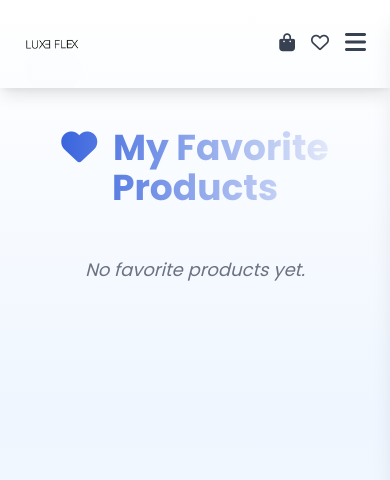
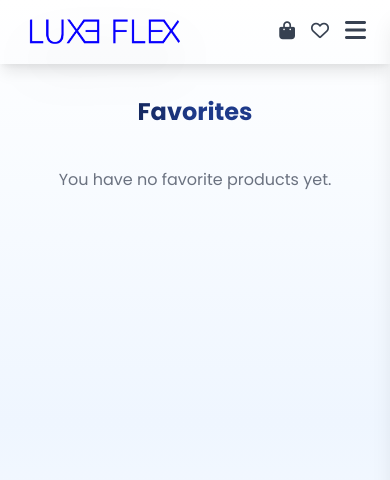
Before and after one commit to Mohanad-Ahmed-2002/ECOM-LUX, a Django app: page /favorite in a window 390 px wide. Shown: the top 480 px of the page. Run offline with Django 5.2, Linux system fonts and the light colour scheme; tables that the repository leaves empty hold one stand-in row (values such as "Sample post"); some libraries are stand-ins or nearby versions.

Commit message:
edit design and responsive

```diff
--- a/store/templates/base.html
+++ b/store/templates/base.html
@@ -44,8 +44,8 @@
 
             <!-- Logo -->
             <a href="{% url 'home' %}" class="flex items-center">
-                <img src="/static/Untitled design.png" alt="LUXEFLEX Logo"
-                    class="h-14 sm:h-16 md:h-20 w-auto object-contain rounded-2xl filter drop-shadow-2xl brightness-110 contrast-125 transition-all duration-300 hover:brightness-125 hover:scale-105 ">
+                <img src="/static/logo.png" alt="LUXEFLEX Logo"
+                    class="h-8 sm:h-10 md:h-12 lg:h-12 w-auto max-w-[200px] object-contain rounded-2xl filter drop-shadow-2xl brightness-110 contrast-125 transition-all duration-300 hover:brightness-125 hover:scale-105"
             </a>
 
             <!-- Icons + Mobile Button -->
--- a/store/templates/myapp/favorite.html
+++ b/store/templates/myapp/favorite.html
@@ -1,6 +1,9 @@
 {% extends 'base.html' %}
-{% block title %}My Favorites - LUXEFLEX{% endblock %}
+
+{% block title %}Favorites{% endblock %}
+
 {% block content %}
+<div class="container mx-auto px-3 py-8">
 
     <!-- Success Messages -->
     {% if messages %}
@@ -25,56 +28,53 @@
     </script>
     {% endif %}
 
-<section class="container mx-auto px-4 py-10">
+    <!-- عنوان الصفحة -->
+    <h1
+        class="text-2xl sm:text-3xl font-bold text-center mb-8 bg-gradient-to-r from-black via-blue-900 to-blue-900 bg-clip-text text-transparent animate__animated animate__fadeInDown">
+        Favorites
+    </h1>
 
-    <h2
-        class="text-4xl sm:text-5xl font-extrabold bg-gradient-to-r from-blue-700 to-cyan-400 bg-clip-text text-transparent text-center mb-12 animate__animated animate__fadeInDown">
-        <i class="fas fa-heart mr-2"></i> My Favorite Products
-    </h2>
-
-    <div class="grid grid-cols-1 sm:grid-cols-2 md:grid-cols-3 lg:grid-cols-4 gap-8" data-aos="fade-up">
+    <!-- عرض المنتجات المفضلة -->
+    {% if favorites %}
+    <div class="grid grid-cols-2 sm:grid-cols-3 md:grid-cols-4 gap-5 sm:gap-8">
         {% for item in favorites %}
         <div
-            class="bg-white border border-gray-100 rounded-3xl overflow-hidden shadow-lg group hover:shadow-2xl transition-all duration-300 flex flex-col hover:scale-[1.03]">
+            class="bg-white rounded-2xl shadow-md hover:shadow-lg overflow-hidden transform hover:-translate-y-1 transition-all duration-300">
+            <a href="#">
+                <img src="{{ item.product.image.url }}" alt="{{ item.product.name }}"
+                    class="w-full h-52 sm:h-60 object-cover transition duration-300 ease-in-out hover:scale-105">
+            </a>
+            <div class="p-4 flex flex-col justify-between h-36 sm:h-40">
+                <h2 class="text-sm sm:text-base font-semibold text-gray-900 truncate">{{ item.product.name }}</h2>
+                <p class="text-gray-500 text-xs sm:text-sm mt-1 line-clamp-2">{{ item.product.description }}</p>
+                <p class="text-black font-bold text-sm sm:text-base mt-2">{{ item.product.price }} EGP</p>
 
-            <!-- Product Image -->
-            <div class="relative overflow-hidden">
-                <img src="{{ item.product.image.url }}" alt="{{ item.product.name }}" title="{{ item.product.name }}"
-                    class="rounded-lg w-full h-60 object-cover transition group-hover:scale-105 duration-500 bg-white p-2">
-            </div>
-
-            <!-- Product Info -->
-            <div class="p-4 flex flex-col justify-between flex-grow">
-                <h3 class="text-lg sm:text-xl font-semibold text-gray-900 mb-2">{{ item.product.name }}</h3>
-                <p class="text-blue-700 font-bold text-sm sm:text-base mb-4">EGP {{ item.product.price }}</p>
-
-                <div class="flex items-center justify-between gap-2 pt-2">
-                    <!-- Add to Cart -->
-                    <form method="post" action="{% url 'add_to_cart' item.product.id %}" class="flex-grow">
+                <div class="mt-4 flex items-center justify-between">
+                    <form action="{% url 'add_to_cart' item.product.id %}" method="post" class="inline">
                         {% csrf_token %}
                         <button type="submit"
-                            class="w-full bg-gradient-to-r from-blue-600 to-blue-700 hover:from-blue-700 hover:to-blue-900 text-white py-2 rounded-xl font-semibold shadow-md hover:scale-105 transition duration-300 text-sm">
-                            <i class="fas fa-cart-plus mr-1"></i> Add to Cart
+                            class="border border-indigo-500 bg-gradient-to-r from-black via-blue-900 to-blue-900 bg-clip-text text-transparent px-3 py-1 rounded-full text-xs font-semibold transition duration-300 active:scale-95 hover:shadow-lg">
+                            Add to Cart
                         </button>
                     </form>
-
-                    <!-- Remove from Wishlist -->
-                    <form method="post" action="{% url 'remove_from_wishlist' item.product.id %}">
+                    <form action="{% url 'remove_from_wishlist' item.id %}" method="post">
                         {% csrf_token %}
-                        <button type="submit"
-                            class="bg-red-100 hover:bg-red-200 text-red-600 px-4 py-2 rounded-xl shadow text-sm">
-                            <i class="fas fa-trash-alt"></i>
+                        <button type="submit" class="text-red-500 hover:text-red-700 transition duration-300"
+                            title="Remove from favorites">
+                            <i class="fas fa-heart-broken text-lg"></i>
                         </button>
                     </form>
                 </div>
             </div>
-
         </div>
-        {% empty %}
-        <p class="text-center text-gray-500 col-span-full text-lg italic">No favorite products yet.</p>
         {% endfor %}
     </div>
 
-</section>
+    {% else %}
+    <div class="text-center text-gray-500 mt-10">
+        <p>You have no favorite products yet.</p>
+    </div>
+    {% endif %}
 
+</div>
 {% endblock %}
--- a/store/templates/myapp/home.html
+++ b/store/templates/myapp/home.html
@@ -9,7 +9,7 @@
     <!-- فيديو الخلفية مع فلتر أزرق -->
     <video class="absolute top-0 left-0 w-full h-full object-cover brightness-50 saturate-150" autoplay loop muted
         playsinline preload="auto">
-        <source src="{% static 'home.mp4' %}" type="video/mp4">
+        <source src="{% static 'background.mp4' %}" type="video/mp4">
         Your browser does not support the video tag.
     </video>
 
```
Also changed, not shown: store/templates/myapp/about.html (+20 -13 lines), store/templates/myapp/cart_detail.html (+14 -14 lines), store/templates/myapp/checkout.html (+28 -25 lines), static/Untitled design.svg (deleted), static/logo.png (added), 1 other file. Lines whose indentation alone changed are shown as unchanged.
